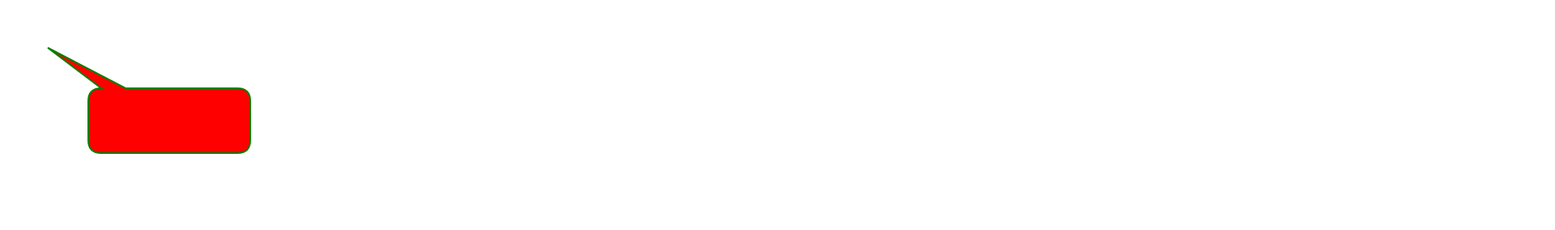
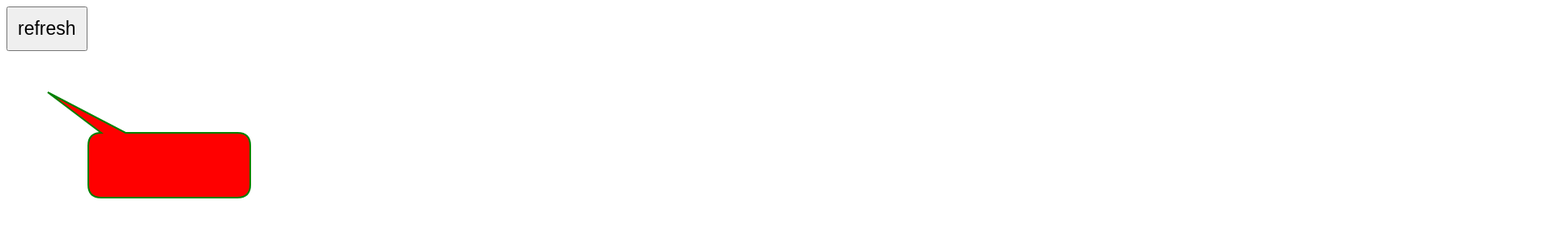
Before and after one commit to Ivan456/bubble-speach, a website: page index.html in a window 1280 px wide. Shown: the top 284 px of the page at 81% size, 1920 px wide, since content can reach past the window. Drawn offline with Linux system fonts and the light colour scheme.

Commit message:
#demo preparation

```diff
--- a/BubbleCreator.js
+++ b/BubbleCreator.js
@@ -1,6 +1,6 @@
 class BubbleCreator {
-    constructor(fabric, bubbleOptions, pointerOptions) {
-        this.canvas = new fabric.Canvas('canvas');
+    constructor(fabric, canvas, bubbleOptions, pointerOptions) {
+        this.canvas = canvas;
         this.pointer = new Pointer(this.canvas, pointerOptions);
         this.bubble = new Bubble(this.canvas, bubbleOptions, this.pointer);
         this.pointer.setBubble(this.bubble);
--- a/Pointer.js
+++ b/Pointer.js
@@ -41,10 +41,9 @@ class Pointer {
         };
 
         this.pointer.set(pointerConfig);
-		this.hide();
-        this.show();
 
-        if (this.pointer.hidden === false){
+
+        if (this.hidden === false){
             this.hide();
             this.show();
         }
--- a/app.js
+++ b/app.js
@@ -1,5 +1,18 @@
+let canvas = new fabric.Canvas('canvas')
+
+var refresh = function () {
+	var data = JSON.stringify(canvas.toObject([]));
+	canvas.loadFromJSON(data, function(){
+		canvas.renderAll();
+	});
+}
+
+const refreshButton = document.querySelector("#refreshButton");
+refreshButton.addEventListener('click', refresh)
+
+
+
 let bubbleOptions = {
-    canvasId: "canvas",
     x: 100,
     y: 100,
     w: 200,
@@ -7,6 +20,7 @@ let bubbleOptions = {
     lineWidth: 2,
     lineColor: "green",
     backgroundColor: "red"}
+
 let pointerOptions = {
     x: 50,
     y: 50,
@@ -15,6 +29,6 @@ let pointerOptions = {
 };
 
 // (function(){
-let bubble = new BubbleCreator(fabric, bubbleOptions, pointerOptions);
+let bubble = new BubbleCreator(fabric, canvas, bubbleOptions, pointerOptions);
 bubble.init();
 // })()
--- a/index.html
+++ b/index.html
@@ -7,7 +7,8 @@
 </head>
 
 <body>
-    <canvas width="1000" height="1000" id="canvas"></canvas>
+    <button style="font-size:23px; padding:12px" id="refreshButton">refresh</button>
+    <canvas width="2000" height="1000" id="canvas"></canvas>
     <script src="fabric.js"></script>
     <script src="Pointer.js"></script>
     <script src="Bubble.js"></script>
```
Also changed, not shown: package.json (added, +19 -0 lines).
